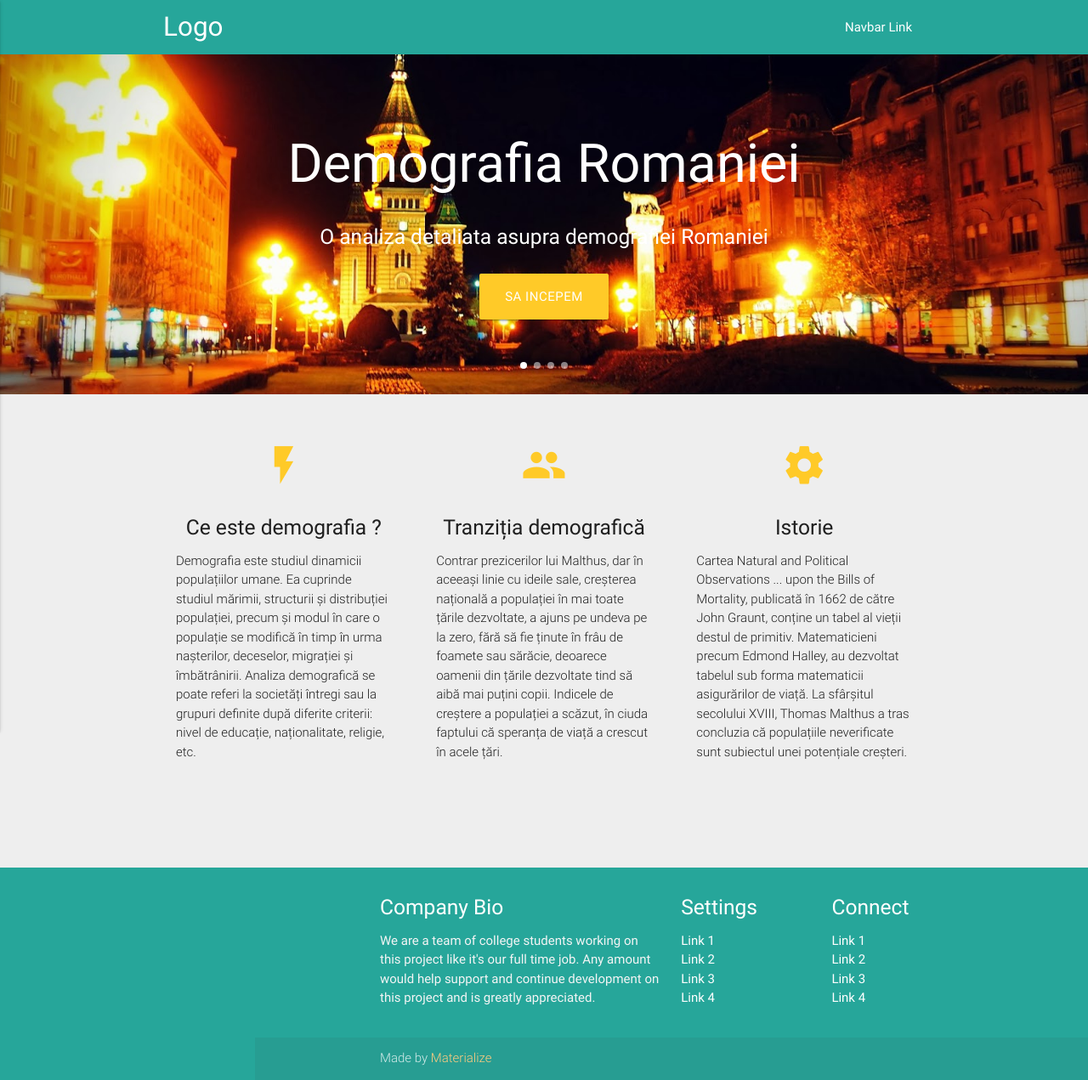
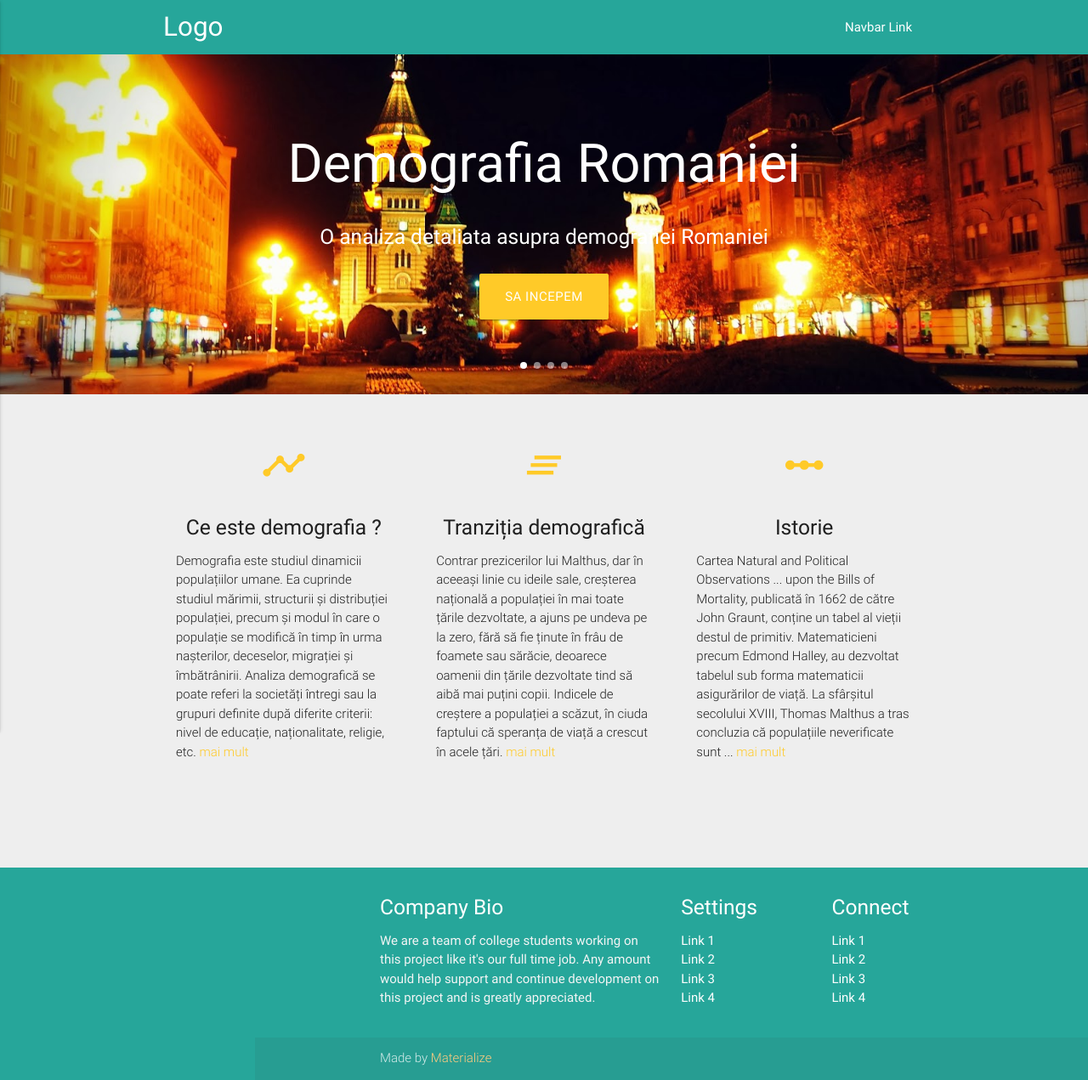
Before and after one commit to emanuelcovaci/Demografie, a Django app: page / in a window 1280 px wide. Shown: the whole page at 85% size. Run offline with Django 3.2, Linux system fonts and the light colour scheme; style sheets or scripts are compiled from the project's sources; some libraries are stand-ins or nearby versions.

Commit message:
index page countend

```diff
--- a/templates/homepages/index.html
+++ b/templates/homepages/index.html
@@ -61,28 +61,34 @@
       <div class="row">
         <div class="col s12 m4">
           <div class="icon-block">
-            <h2 class="center accent-text"><i class="material-icons">flash_on</i></h2>
+            <h2 class="center accent-text"><i class="material-icons">timeline</i></h2>
             <h5 class="center">Ce este demografia ?</h5>
 
-            <p class="light">Demografia este studiul dinamicii populațiilor umane. Ea cuprinde studiul mărimii, structurii și distribuției populației, precum și modul în care o populație se modifică în timp în urma nașterilor, deceselor, migrației și îmbătrânirii. Analiza demografică se poate referi la societăți întregi sau la grupuri definite după diferite criterii: nivel de educație, naționalitate, religie, etc.</p>
+            <p class="light">Demografia este studiul dinamicii populațiilor umane. Ea cuprinde studiul mărimii, structurii și distribuției populației, precum și modul în care o populație se modifică în timp în urma nașterilor, deceselor, migrației și îmbătrânirii. Analiza demografică se poate referi la societăți întregi sau la grupuri definite după diferite criterii: nivel de educație, naționalitate, religie, etc.
+            <a href="/">mai mult</a>
+            </p>
           </div>
         </div>
 
         <div class="col s12 m4">
           <div class="icon-block">
-            <h2 class="center accent-text"><i class="material-icons">group</i></h2>
+            <h2 class="center accent-text"><i class="material-icons">clear_all</i></h2>
             <h5 class="center">Tranziția demografică</h5>
 
-            <p class="light">Contrar prezicerilor lui Malthus, dar în aceeași linie cu ideile sale, creșterea națională a populației în mai toate țările dezvoltate, a ajuns pe undeva pe la zero, fără să fie ținute în frâu de foamete sau sărăcie, deoarece oamenii din țările dezvoltate tind să aibă mai puțini copii. Indicele de creștere a populației a scăzut, în ciuda faptului că speranța de viață a crescut în acele țări.</p>
+            <p class="light">Contrar prezicerilor lui Malthus, dar în aceeași linie cu ideile sale, creșterea națională a populației în mai toate țările dezvoltate, a ajuns pe undeva pe la zero, fără să fie ținute în frâu de foamete sau sărăcie, deoarece oamenii din țările dezvoltate tind să aibă mai puțini copii. Indicele de creștere a populației a scăzut, în ciuda faptului că speranța de viață a crescut în acele țări.
+            <a href="/">mai mult</a>
+            </p>
           </div>
         </div>
 
         <div class="col s12 m4">
           <div class="icon-block">
-            <h2 class="center accent-text"><i class="material-icons">settings</i></h2>
+            <h2 class="center accent-text"><i class="material-icons">linear_scale</i></h2>
             <h5 class="center">Istorie</h5>
 
-            <p class="light">Cartea Natural and Political Observations ... upon the Bills of Mortality, publicată în 1662 de către John Graunt, conține un tabel al vieții destul de primitiv. Matematicieni precum Edmond Halley, au dezvoltat tabelul sub forma matematicii asigurărilor de viață. La sfârșitul secolului XVIII, Thomas Malthus a tras concluzia că populațiile neverificate sunt subiectul unei potențiale creșteri.</p>
+            <p class="light">Cartea Natural and Political Observations ... upon the Bills of Mortality, publicată în 1662 de către John Graunt, conține un tabel al vieții destul de primitiv. Matematicieni precum Edmond Halley, au dezvoltat tabelul sub forma matematicii asigurărilor de viață. La sfârșitul secolului XVIII, Thomas Malthus a tras concluzia că populațiile neverificate sunt ...
+            <a href="/">mai mult</a>
+            </p>
           </div>
         </div>
       </div>
```
